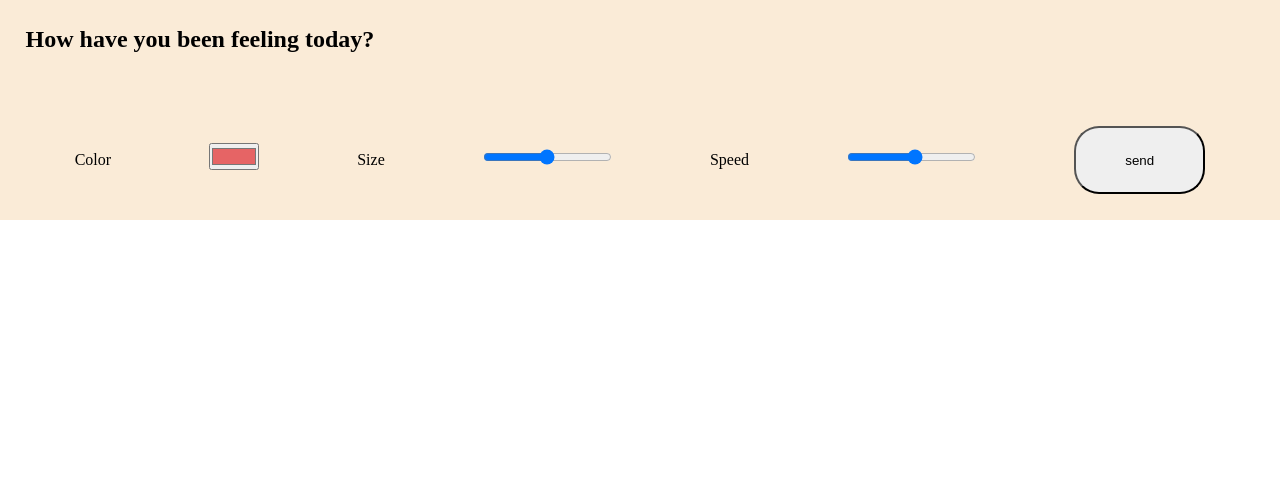
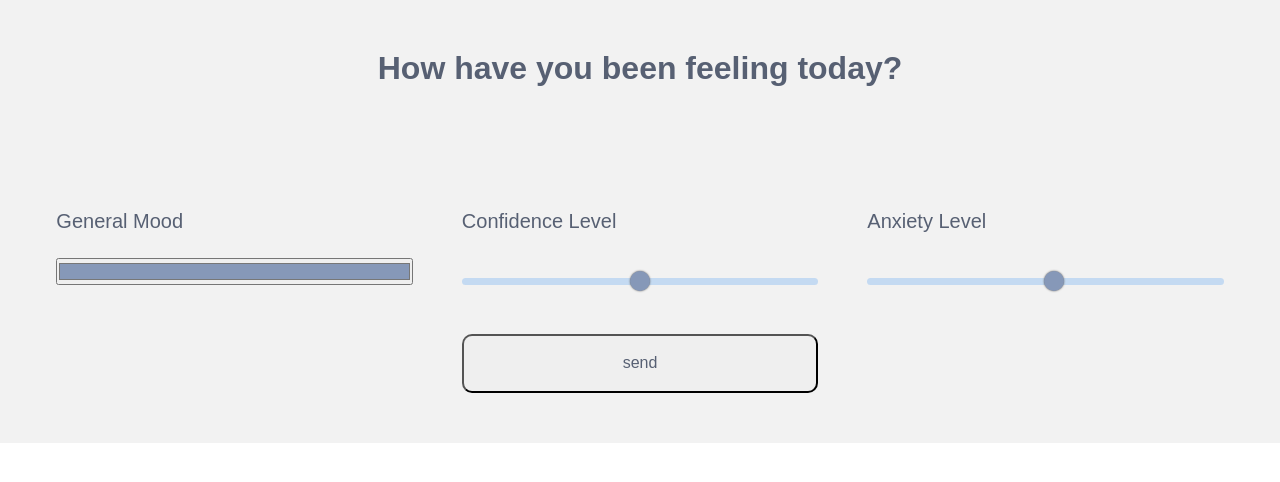
Before and after one commit to Sarah-hm/cart351, a PHP site: page / in a window 1280 px wide. Shown: the top 482 px of the page. Run offline with PHP 8.4, Linux system fonts and the light colour scheme.

```diff
--- a/E3/css/exerciceStyle.css
+++ b/E3/css/exerciceStyle.css
@@ -1,14 +1,29 @@
+/**
+blue pale : #c4daf2
+grey(offwhite): #f2f2f2
+dark:#576073
+medium:#8698b8
+**/
 * {
   box-sizing: border-box;
   padding: 0;
   margin: 0;
+  font-family: sans-serif;
+  color: #576073;
 }
 
 .container {
   width: 100%;
   height: 100%;
-  background-color: antiquewhite;
+  background-color: #f2f2f2;
   padding: 2%;
+}
+
+h2 {
+  padding: 2%;
+  text-align: center;
+  font-family: sans-serif;
+  font-size: 4vh;
 }
 
 #preview {
@@ -17,8 +32,22 @@
 
 #userInputForm {
   display: flex;
-  justify-content: space-around;
+  justify-content: center;
   align-items: baseline;
+  flex-wrap: wrap;
+}
+
+#userInputForm label {
+  order: -1;
+  margin: 2% 2% 0% 2%;
+  width: 29%;
+  font-size: 2.5vh;
+}
+
+#userInputForm input {
+  align-self: flex-end;
+  margin: 2%;
+  width: 29%;
 }
 
 .slider {
@@ -30,15 +59,54 @@
   margin: 1%;
 }
 
-.picker h3 {
-}
-
 #formSubmission {
   display: flex;
   justify-content: center;
 }
 
 #buttonS {
-  padding: 2% 4%;
-  border-radius: 25px;
+  padding: 1.5% 4%;
+  border-radius: 10px;
+  font-size: 2vh;
 }
+
+#buttonS:hover {
+  color: #f2f2f2;
+  background-color: #576073;
+  box-shadow: 0 0 4px 0 #8698b8;
+  /*  blue pale : #c4daf2
+  grey(offwhite): #f2f2f2
+  dark:#576073
+  medium:#8698b8
+  */
+}
+
+/* range css styling used from : https://tippingpoint.dev/style-range-input-css*/
+input[type="range"] {
+  -webkit-appearance: none;
+  margin-right: 15px;
+  width: 200px;
+  height: 7px;
+  background: #c4daf2;
+  border-radius: 5px;
+  background-size: 70% 100%;
+  background-repeat: no-repeat;
+}
+
+input[type="range"]::-webkit-slider-thumb {
+  -webkit-appearance: none;
+  height: 20px;
+  width: 20px;
+  border-radius: 50%;
+  background: #8698b8;
+  cursor: ew-resize;
+  box-shadow: 0 0 2px 0 #555;
+  transition: all 0.3s ease-in-out;
+}
+
+input[type="range"]::-webkit-slider-runnable-track {
+  -webkit-appearance: none;
+  box-shadow: none;
+  border: none;
+  background: transparent;
+}
--- a/E3/index.php
+++ b/E3/index.php
@@ -1,45 +1,51 @@
+<?php
+
+//check if there has been something posted to the server to be processed
+if($_SERVER['REQUEST_METHOD'] == 'POST')
+{
+
+// need to process
+ $color = $_POST['color'];
+ $size = $_POST['size'];
+ $speed = $_POST['speed'];
+ //run if there is a files array
+
+   //package the data and echo back
+    /* make  a new php object*/
+    $myPackagedData=new stdClass();
+    $myPackagedData->color = $color ;
+    $myPackagedData->size = $size ;
+    $myPackagedData->speed = $speed ;
+
+     /* Now we want to JSON encode these values as a JSON string ..
+     to send them to $.ajax success  call back function... */
+    $myJSONObj = json_encode($myPackagedData); //if it's not encoded in JSON, javascript won't be able to read it (doesnt read php)
+    // echo $myJSONObj;
+
+    $theFile = fopen("files/dataUserInput.txt", "a") or die("Unable to open file!");
+
+    fwrite($theFile, $myJSONObj);
+    fclose($theFile);
+
+    // echo $myJSONObj;
+    exit;
+}//POST
+ ?>
+
+
 <!DOCTYPE html>
 <html lang="en" dir="ltr">
   <head>
     <meta charset="utf-8">
   <meta name="viewport" content="width=device-width, initial-scale=1">
     <title>Exercice 3</title>
-    <link rel="stylesheet" href="//code.jquery.com/ui/1.13.0/themes/base/jquery-ui.css">
+
  <link rel="stylesheet" href="css/exerciceStyle.css">
  <script src="https://code.jquery.com/jquery-3.6.0.js"></script>
  <script src="https://code.jquery.com/ui/1.13.0/jquery-ui.js"></script>
  <script src="https://ajax.googleapis.com/ajax/libs/jquery/3.4.1/jquery.min.js"></script>
 
   </head>
-<?php
-//check if there has been something posted to the server to be processed
-if($_SERVER['REQUEST_METHOD'] == 'GET')
-{
-  //check if there is a new color (hence, new size and speed too); if so, append them to file;
-  if(isset($_GET['color'])){
-
-   $color = $_GET['color'];
-   $size = $_GET ['size'];
-   $speed = $_GET['speed'];
-  // echo($color);
-   //If you use fopen() on a file that does not exist, it will create it,
-   //given that the file is opened for writing (w) or appending (a).
-   $theFile = fopen("files/dataUserInput.txt", "a") or die("Unable to open file!");
-
-  fwrite($theFile, "COLOR:".$color."\n");
-  fwrite($theFile, "SIZE:".$size."\n");
-  // fwrite($theFile, $color); // no newline...
-  fwrite($theFile,  "SPEED:".$speed."\n");
-
-  fclose($theFile);
-//  echo("WE HAVE SUCCESSFULLY read the vars AND saved to the file ... ");
-   // you must exit
-exit;
-} //IF COLOR SET
-
-}//IF 'GET'
- ?>
-
 
   <body>
     <div class="container">
@@ -50,49 +56,51 @@ exit;
       <div id="preview">
 
       </div>
-      <form id="userInputForm">
-      <label for="color">Color</label><input type = "color" id="colorPicker" name="color" value="#e66465"required>
-      <label for="size">Size</label><input type="range" id="sizeSlider" name="size" min="10" max="100">
-      <label for="speed">Speed</label>  <input type="range" id="speedSlider" name="speed" min="1" max="20">
-      <input type = "submit" name = "submit" value = "send" id =buttonS />
+      <form id="userInputForm" action = "" enctype ="multipart/form-data">
+
+      <label for="color">General Mood</label><input type = "color" id="colorPicker" name="color" value="#8698b8"required>
+      <label for="size">Confidence Level</label><input type="range" id="sizeSlider" name="size" min="10" max="100">
+      <label for="speed">Anxiety Level</label>  <input type="range" id="speedSlider" name="speed" min="1" max="20">
+      <input type = "submit" name = "submit" value = "send" id = "buttonS" />
+
       </form>
     </div>
-  </body>
-
   <script>
   $(document).ready (function(){
       $("#userInputForm").submit(function(event) {
          //stop submit the form, we will post it manually. PREVENT THE DEFAULT behaviour ...
         event.preventDefault();
-       //console.log("button clicked");
-       let data =$('#userInputForm').serializeArray(); //serializeArray : puts form data and puts it into an array;
-       /*for console log */
-       for (let valuePairs of data.entries()) {
-        // console.log(valuePairs);
-       }
+    //   console.log("button clicked");
+       let form = $('#userInputForm')[0];
+     let dataForSending = new FormData(form);
+     /*console.log to inspect the data */
+    // for (let pair of dataForSending.entries()) {
+    //   console.log(pair[0]+ ', ' + pair[1]);
+    //   }
 
-       // P3
-           $.ajax({
-             type: "GET",
+     $.ajax({ //ajax is the most general function, we can be more specific with get, etc... Also very similar to other event handlers
+            type: "POST",
+            enctype: 'multipart/form-data',
             url: "index.php",
-              data: data,
-              dataType: "text", /*response will be text */
+            data: dataForSending, //both can be called "data", this is just to make it clearer. 1st data : necessary parameter; 2nd data(ForSending): variable that comes from higher
+            processData: false,//prevents from converting into a query string
+            contentType: false, //contentType is the type of data you're sending,i.e.application/json; charset=utf-8
             cache: false,
             timeout: 600000,
             success: function (response) {
-                //reponse is a STRING (not a JavaScript object -> so we need to convert)
-                //   console.log("we had success!");
-                //   console.log(response);
-                   //reset the form
-                   $('#userInputForm')[0].reset();
+              //  console.log("we had success!");
+          //  console.log(response);
+
             //go to landing page
             window.location.replace("landing.php")
            },
            error:function(){
+           //This is where we end up if we have an error
        console.log("error occurred");
         }
     });
     });
  });
    </script>
+  </body>
 </html>
```
Also changed, not shown: E3/files/dataUserInput.txt (+1 -24 lines), E3/landing.php (+93 -15 lines). Lines whose indentation alone changed are shown as unchanged.
